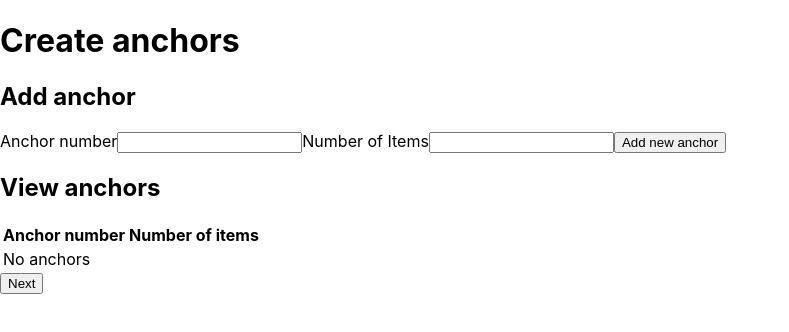
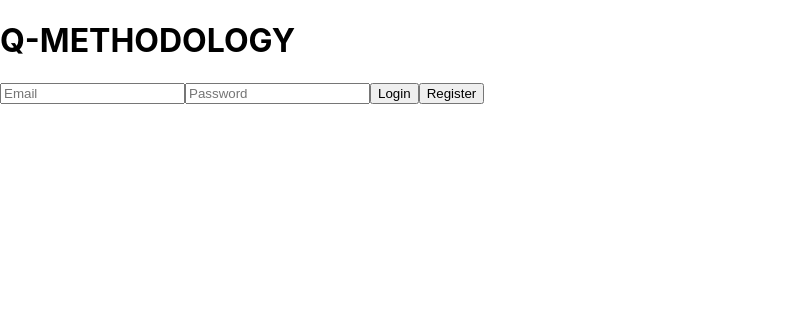
Before and after one commit to NapierJDB/App-Q-Methodology, a React (Create React App) app in the folder project/: page / in a window 1280 px wide. Shown: the top 332 px of the page, without its empty margins (0-789 px from the left). Built offline with nearby package versions, Linux system fonts and the light colour scheme.

Commit message:
Navigation from Home page to registartion page

```diff
--- a/project/src/App.js
+++ b/project/src/App.js
@@ -4,15 +4,31 @@ import RegForm from './layouts/RegForm';
 import AdminPanel from "./layouts/AdminPanel";
 import CreateSurvey_1 from './layouts/CreateSurvey_1';
 import CreateAnchors from './layouts/CreateAnchors';
-import StatementCreator from './layouts/StatementCreator'
+import StatementCreator from './layouts/StatementCreator';
+import {BrowserRouter as Router,
+  Switch,
+  Route} from 'react-router-dom';
 
 export default class App extends React.Component {
   render() {
     return (
-      <CreateAnchors/>
+      <Router>
+        <div>
+          <Switch>
+            <Route path='/' exact component={HomePage}/>
+            <Route path='/RegForm' component={RegForm}/>
+          </Switch>
+        </div>
+      </Router>
     );
   }
 }
+
+const HomePage = () => (
+  <div>
+    <Home />
+  </div>
+);
 
 /*
 1. Admin uses CreateSurvey_1 page
--- a/project/src/layouts/Home.js
+++ b/project/src/layouts/Home.js
@@ -58,24 +58,8 @@ export default class Home extends React.Component {
 
       render() {
         return (
-          <div>
-            <Router>
-              <Switch>
-                <Route path='/' exact component={HomePage}/>
-                <Route path='/registration' component={Registration}/>
-              </Switch>
-            </Router>
-          </div>
-        );
-      }
-}
-
-
-const HomePage = () => (
-  <div>
           <form onSubmit={this.handleSubmit}>
             <h1>Q-METHODOLOGY</h1>
-
               <input
                 type="email"
                 name="email"
@@ -97,14 +81,12 @@ const HomePage = () => (
               <button type="submit">
                 Login
               </button>
-
-        <Link to='/registration'>
-        <button type='button'>
+              <Link to='/RegForm'>
+                <button>
                   Register
                 </button>
               </Link>
           </form>
-
-  </div>
-
         );
+      }
+}
```
Lines whose indentation alone changed are shown as unchanged.
